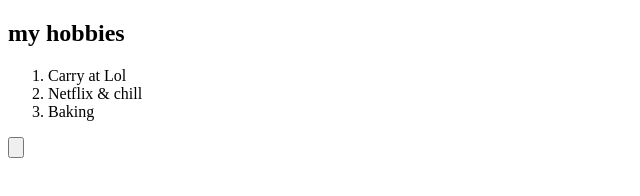
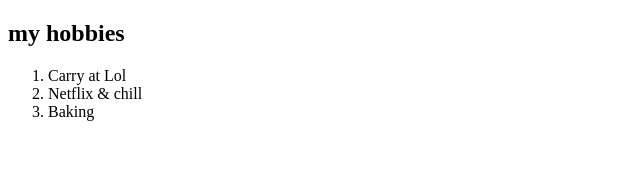
Before and after one commit to RichyNava/cv, a plain HTML site: page hobbies.html in a window 1280 px wide. Shown: the full height of the page, 0-640 px from the left. Drawn offline with Linux system fonts and the light colour scheme.

Commit message:
Update hobbies.html

```diff
--- a/hobbies.html
+++ b/hobbies.html
@@ -11,9 +11,6 @@
         <li>Netflix & chill</li>
         <li>Baking</li>
       </ol>
-  <form class="" action="index.html" method="post">
-    <input type="submit" name="CV" value="">
-  </form>
 
   </body>
 </html>
```
